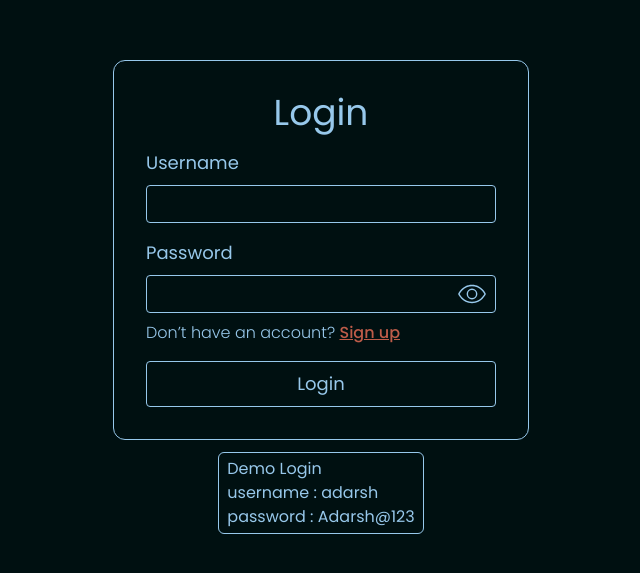
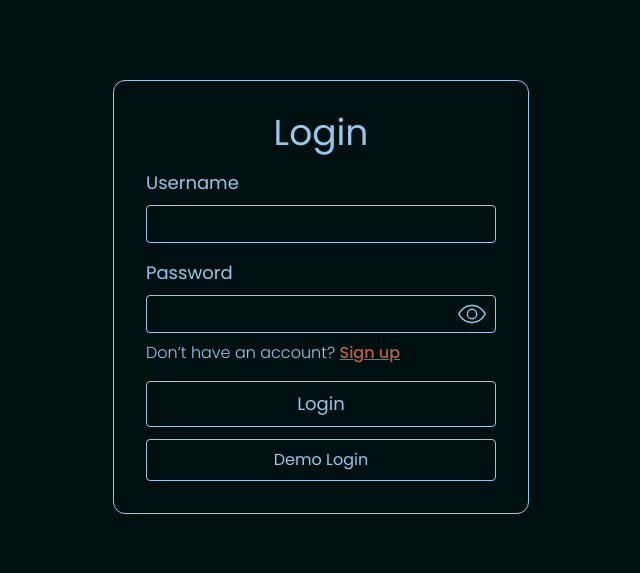
Before and after one commit to Awarth/Youtube, a React (Vite) app in the folder Frontend/: page /profile/login in a window 1280 px wide. Shown: the part 103-676 px from the top of the page, without its empty margins (319-959 px from the left). Built offline with nearby package versions, Linux system fonts and the light colour scheme.

Commit message:
removed the demo login details and added a demo login button instead

```diff
--- a/Frontend/src/pages/LoginPage.jsx
+++ b/Frontend/src/pages/LoginPage.jsx
@@ -63,6 +63,38 @@ function Login() {
     }));
   };
 
+  const handleDemoLogin = () => {
+    setError("");
+    const sendDemoLoginRequest = async () => {
+      try {
+        const response = await api.post(`/users/login`, {
+          username: "adarsh",
+          password: "Adarsh@123",
+        });
+
+        if (response.status === 200) {
+          setError("");
+          dispatch(
+            loginSuccess({
+              accessToken: response.data.data.accessToken,
+              user: response.data.data.user,
+            })
+          );
+          navigate("/");
+        }
+      } catch (error) {
+        if (error.response && error.response.status === 401) {
+          setError("Invalid username or password. Please try again.");
+        } else {
+          setError("An error occurred. Please try again later.");
+        }
+        console.error("Error during login:", error);
+      }
+    };
+
+    sendDemoLoginRequest();
+  };
+
   return (
     <div className="flex flex-col justify-center items-center w-full h-screen gap-3">
       <div className="max-w-[26rem] w-full border border-[#97C8EB] rounded-xl flex flex-col p-8 bg-[#001011] text-[#97C8EB]">
@@ -117,11 +149,12 @@ function Login() {
             </button>
           </div>
         </form>
-      </div>
-      <div className="max-w-[26rem] w- border border-[#97C8EB] py-1 px-2 text-[#97C8EB] rounded-md">
-        <h2>Demo Login</h2>
-        <p>username : adarsh</p>
-        <p>password : Adarsh@123</p>
+        <button
+          onClick={handleDemoLogin}
+          className="w-full mt-3 py-2 px-4 flex justify-center items-center overflow-hidden border border-[#97C8EB] bg-transparent gap-1 rounded transition-all duration-300 ease-in-out hover:scale-105 before:rounded before:absolute before:top-0 before:right-full before:w-0 before:h-full before:transition-all before:bg-gradient-to-r before:bg-[#3AAFB9] before:duration-300 before:ease-in-out before:z-[-1] hover:before:right-0 hover:before:w-full "
+        >
+          Demo Login
+        </button>
       </div>
     </div>
   );
```
